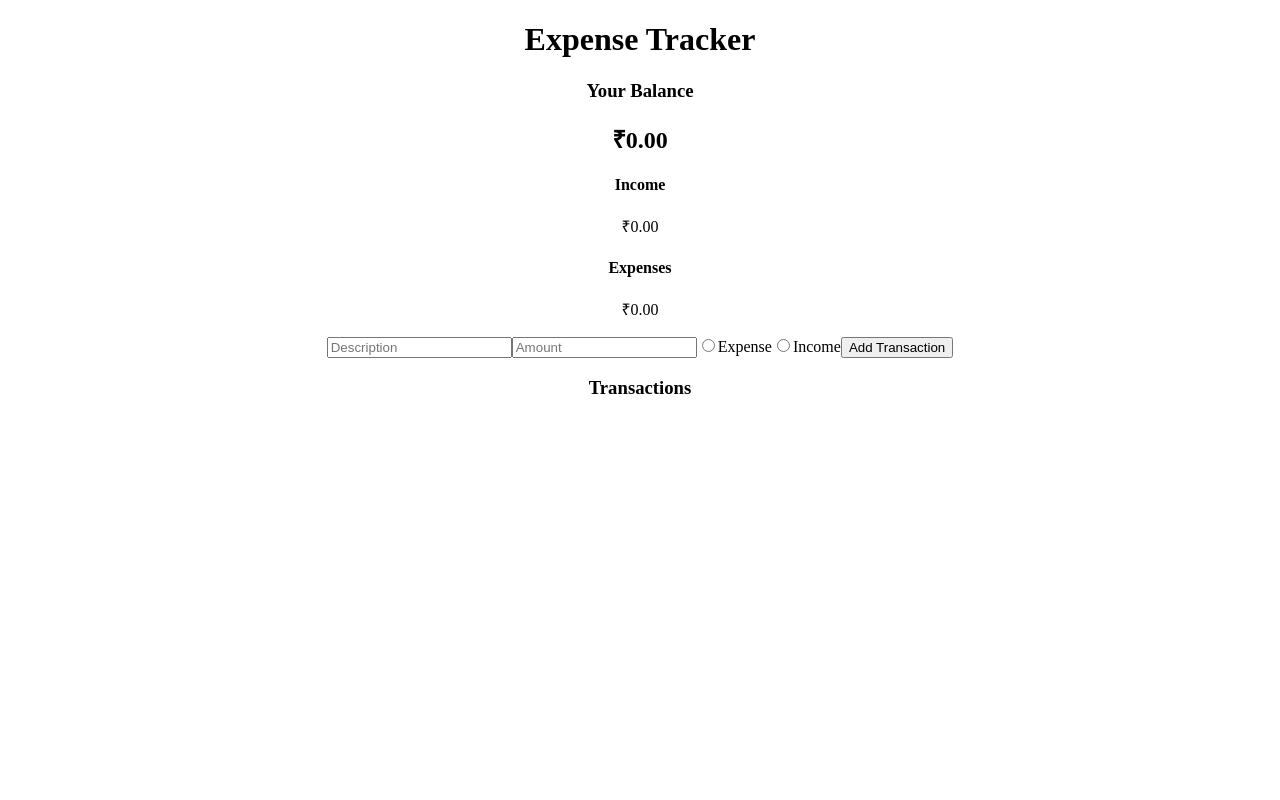
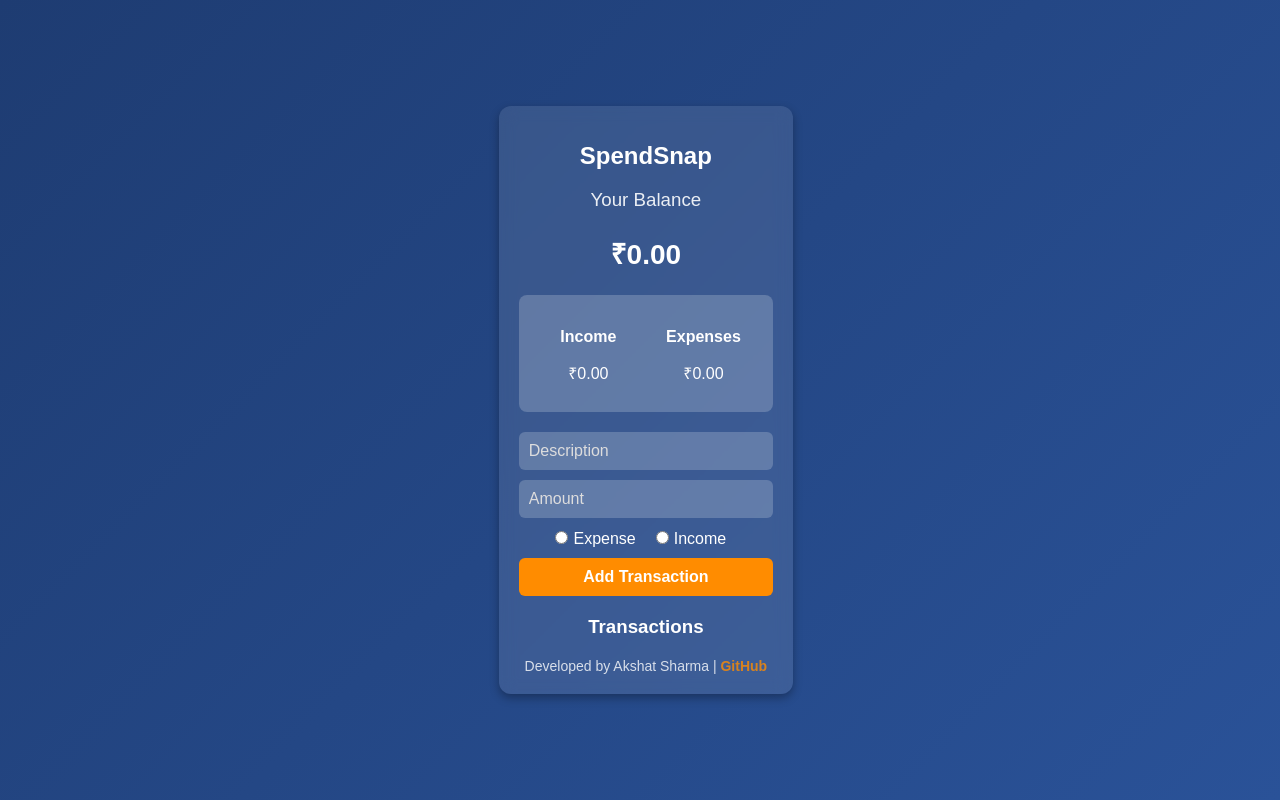
Before and after one commit to kshatsharmaaa/SpendSnap, a React (Create React App) app: page /dashboard in a window 1280 px wide. Built offline with nearby package versions, Linux system fonts and the light colour scheme; no server answers.

Commit message:
added css

```diff
--- a/src/pages/dashboard/index.jsx
+++ b/src/pages/dashboard/index.jsx
@@ -1,39 +1,50 @@
+import "../dashboard/style.css";
+
 export const Dashboard = () => {
     return (
         <>
-    <div className="">
-        <div className="">
-            <h1>Expense Tracker</h1>
-            <div className="">
+        <div className="spendsnap-container">
+            <div className="spendsnap-header">
+                <h1>SpendSnap</h1>
+            </div>
+
+            <div className="spendsnap-balance">
                 <h3>Your Balance</h3>
                 <h2>₹0.00</h2>
             </div>
-            <div className="">
-                <div className="">
+
+            <div className="spendsnap-summary">
+                <div>
                     <h4>Income</h4>
                     <p>₹0.00</p>
                 </div>
-                <div className="">
+                <div>
                     <h4>Expenses</h4>
                     <p>₹0.00</p>
                 </div>
             </div>
 
-            <form action="">
+            <form className="spendsnap-form">
                 <input type="text" placeholder="Description" required />
                 <input type="number" placeholder="Amount" required />
+                <div>
                     <input type="radio" value="expense" id="expense" />
-                <label for="expense">Expense</label>
+                    <label htmlFor="expense">Expense</label>
                     <input type="radio" value="income" id="income" />
-                <label for="income">Income</label>
-                <button>Add Transaction</button>
+                    <label htmlFor="income">Income</label>
+                </div>
+                <button type="submit">Add Transaction</button>
             </form>
-        </div>
+
+            <div className="spendsnap-transactions">
+                <h3>Transactions</h3>
             </div>
 
-    <div className="transactions">
-        <h3>Transactions</h3>
+            <footer className="spendsnap-footer">
+                Developed by Akshat Sharma |
+                <a href="https://github.com/kshatsharmaaa" > GitHub</a>
+            </footer>
         </div>
         </>
-)
+    );
 }
--- /dev/null
+++ b/src/pages/dashboard/style.css
@@ -0,0 +1,138 @@
+/* General Styles */
+body {
+    font-family: 'Poppins', sans-serif;
+    background: linear-gradient(135deg, #1e3c72, #2a5298);
+    color: #fff;
+    margin: 0;
+    padding: 0;
+    display: flex;
+    flex-direction: column;
+    align-items: center;
+    justify-content: center;
+    height: 100vh;
+}
+
+/* Container */
+.spendsnap-container {
+    width: 90%;
+    max-width: 400px;
+    background: rgba(255, 255, 255, 0.1);
+    padding: 20px;
+    border-radius: 12px;
+    backdrop-filter: blur(8px);
+    box-shadow: 0 4px 10px rgba(0, 0, 0, 0.3);
+}
+
+/* Header */
+.spendsnap-header h1 {
+    text-align: center;
+    font-size: 24px;
+}
+
+/* Balance Section */
+.spendsnap-balance {
+    text-align: center;
+    margin-bottom: 20px;
+}
+
+.spendsnap-balance h3 {
+    font-weight: 500;
+    opacity: 0.9;
+}
+
+.spendsnap-balance h2 {
+    font-size: 28px;
+    font-weight: bold;
+}
+
+/* Income & Expense Display */
+.spendsnap-summary {
+    display: flex;
+    justify-content: space-between;
+    background: rgba(255, 255, 255, 0.2);
+    padding: 12px;
+    border-radius: 8px;
+    margin-bottom: 20px;
+}
+
+.spendsnap-summary div {
+    text-align: center;
+    flex: 1;
+}
+
+.spendsnap-summary h4 {
+    margin-bottom: 5px;
+}
+
+/* Form Styling */
+.spendsnap-form {
+    display: flex;
+    flex-direction: column;
+    gap: 10px;
+}
+
+.spendsnap-form input,
+.spendsnap-form button {
+    padding: 10px;
+    border: none;
+    border-radius: 6px;
+    font-size: 16px;
+}
+
+.spendsnap-form input {
+    background: rgba(255, 255, 255, 0.2);
+    color: #fff;
+}
+
+.spendsnap-form input::placeholder {
+    color: #ddd;
+}
+
+.spendsnap-form input[type="radio"] {
+    margin-right: 5px;
+}
+
+.spendsnap-form label {
+    margin-right: 15px;
+}
+
+.spendsnap-form button {
+    background: #ff8c00;
+    color: white;
+    font-weight: bold;
+    cursor: pointer;
+    transition: background 0.3s ease;
+}
+
+.spendsnap-form button:hover {
+    background: #e67e22;
+}
+
+/* Transactions */
+.spendsnap-transactions {
+    margin-top: 20px;
+    width: 100%;
+    max-width: 400px;
+}
+
+.spendsnap-transactions h3 {
+    text-align: center;
+}
+
+/* Footer */
+.spendsnap-footer {
+    margin-top: 20px;
+    font-size: 14px;
+    text-align: center;
+    opacity: 0.8;
+}
+
+.spendsnap-footer a {
+    color: #ff8c00;
+    text-decoration: none;
+    font-weight: bold;
+}
+
+.spendsnap-footer a:hover {
+    text-decoration: underline;
+}
```
Also changed, not shown: 1 other file (tests, documents, lock files or other folders). Lines whose indentation alone changed are shown as unchanged.
